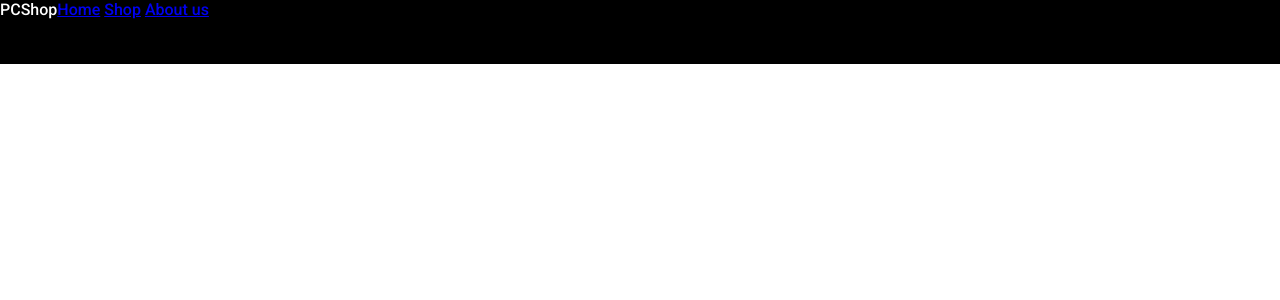
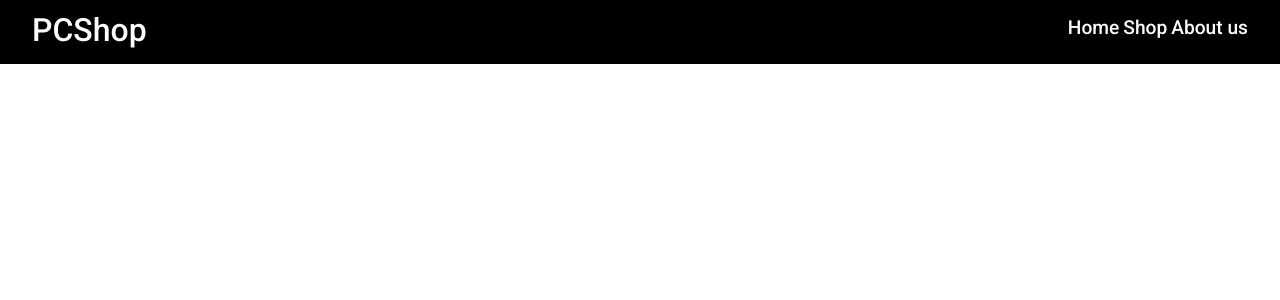
Before and after one commit to Ihor-Butenko/PCShop, a PHP site: page /home/ in a window 1280 px wide. Shown: the top 300 px of the page. Run offline with PHP 8.4, Linux system fonts and the light colour scheme; some libraries are stand-ins or nearby versions.

Commit message:
feat || updating navbar

```diff
--- a/home/components/navbar/css/navbar.css
+++ b/home/components/navbar/css/navbar.css
@@ -6,12 +6,30 @@
     box-sizing: border-box;
     font-family: 'Roboto', sans-serif;
     font-weight: 500;
+    text-decoration: none;
 }
 
 .wrapper{
     height: 4rem;
     width: 100%;
     background-color: black;
+    display: flex;
+    justify-content: space-between;
+}
+
+.logo{
+    margin-left: 2rem;
+    margin-top: 0.7rem;
+    font-size: 2rem;
     color: white;
-    display: flex;
 }
+
+.link-container{
+    margin-right: 2rem;
+    margin-top: 1rem;
+}
+
+.link{
+    color: white;
+    font-size: 1.2rem;
+}
--- a/home/components/navbar/navbar.php
+++ b/home/components/navbar/navbar.php
@@ -1,10 +1,10 @@
 <section class="navbar">
     <div class="wrapper">
-        <div class="logo">PCShop</div>
+        <div href="#" class="logo">PCShop</div>
         <div class="link-container">
-            <a href="./index.php?source=productsCatalog">Home</a>
-            <a href="./index.php?source=addProduct">Shop</a>
-            <a href="./index.php?source=activeOrders">About us</a>
+            <a href="#" class="link">Home</a>
+            <a href="#" class="link">Shop</a>
+            <a href="#" class="link">About us</a>
         </div>
     </div>
 </section>
```
